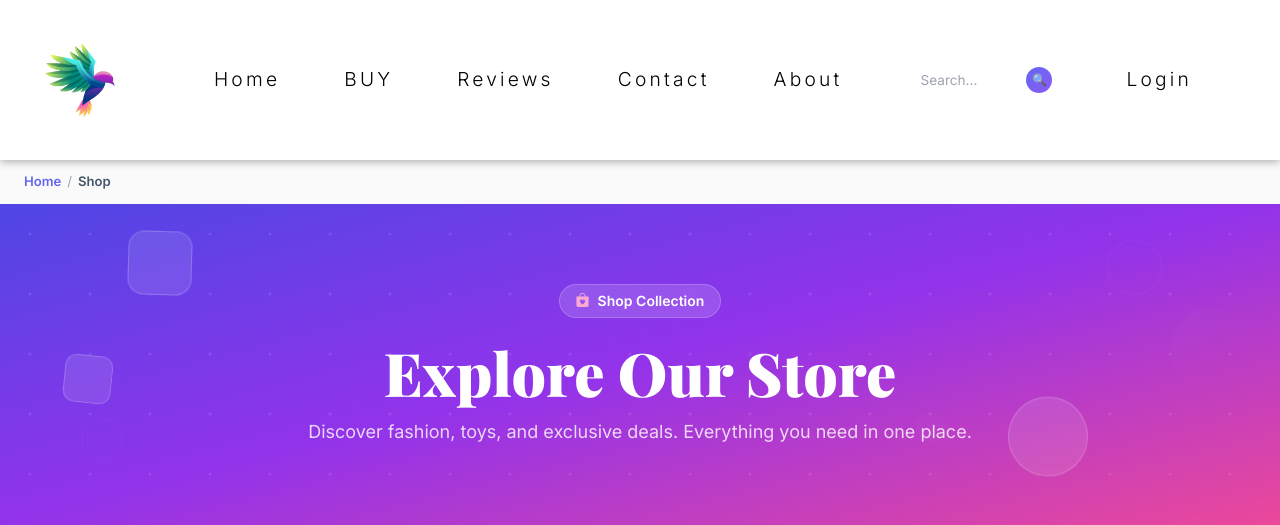
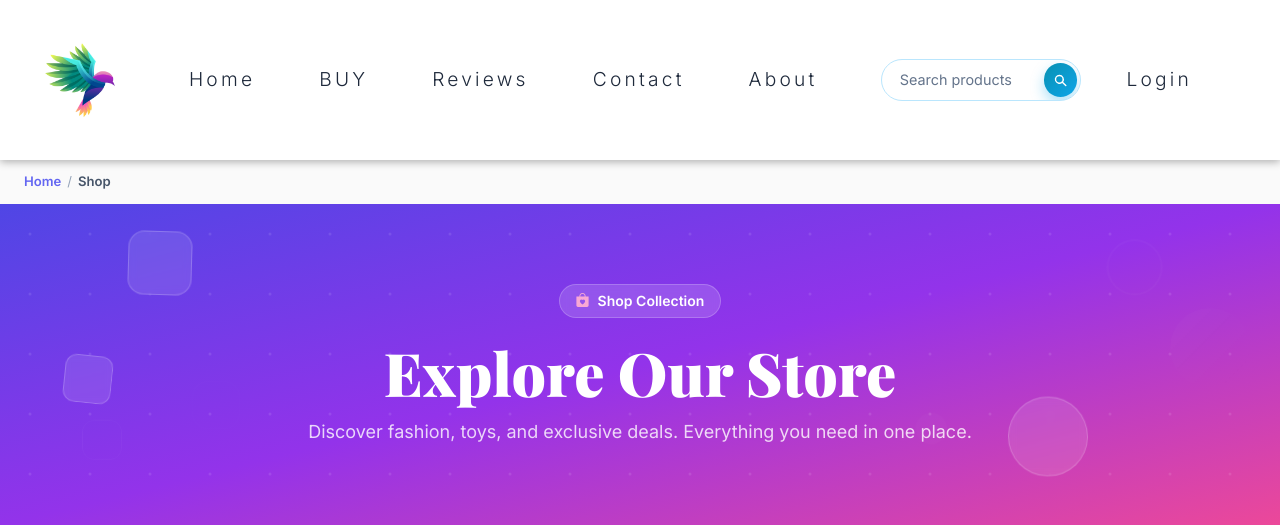
Before and after one commit to G-N-Deshan/Ecommerce-Project-cloths-toys, a Django app: page /buy/ in a window 1280 px wide. Shown: the top 525 px of the page. Run offline with Django 5.2, Linux system fonts and the light colour scheme; data comes from the database, SQL or seed files in the repository; data that the repository does not hold is empty; some libraries are stand-ins or nearby versions.

Commit message:
modify search function in navbar

```diff
--- a/static/navbar.css
+++ b/static/navbar.css
@@ -64,7 +64,7 @@ body{
     font-size: 1.2rem;
     font-weight: 300;
     margin-right: 3rem;
-    color: #000000;
+    color: #1e293b;
     text-decoration: none;
     letter-spacing: 0.2rem;
     background-color: transparent;
@@ -77,28 +77,28 @@ body{
 }
 
 .section-0 .navbar .nav-link:hover{
-    background-color: #eef2ff;
+    background-color: #ecfeff;
     transform: scale(1.05);
 }
 
 .section-0 .navbar .nav-link--home:hover{
-    color: #6366f1;
+    color: #0f766e;
 }
 
 .section-0 .navbar .nav-link--vehicles:hover{
-    color: #6366f1;
+    color: #0f766e;
 }
 
 .section-0 .navbar .nav-link--reviews:hover{
-    color: #6366f1;
+    color: #0f766e;
 }
 
 .section-0 .navbar .nav-link--contact:hover{
-    color: #6366f1;
+    color: #0f766e;
 }
 
 .section-0 .navbar .nav-link--about:hover{
-    color: #6366f1;
+    color: #0f766e;
 }
 
 .section-0 .navbar .nav-link--home{
@@ -132,7 +132,7 @@ body{
 }
 
 .section-0 .navbar .nav-link--login:hover{
-    color: #6366f1;
+    color: #0f766e;
 }
 
 .section-0 .navbar .nav-link--login{
@@ -194,6 +194,96 @@ body{
     background-color: transparent;
     border: none;
     cursor: pointer;
+}
+
+/* Search in navbar: icon only by default, input revealed on hover/focus */
+.nav-search-form {
+    display: inline-flex;
+    align-items: center;
+    justify-content: flex-end;
+    margin: 0 0.5rem;
+    position: relative;
+    width: 2.6rem;
+    height: 2.6rem;
+    padding: 0.2rem;
+    border-radius: 999px;
+    border: 1px solid #bae6fd;
+    background: #f0f9ff;
+    transition: width 0.28s ease, background-color 0.28s ease, box-shadow 0.28s ease;
+    overflow: hidden;
+}
+
+.nav-search-input {
+    width: 0;
+    opacity: 0;
+    border: none;
+    background: transparent;
+    color: #0f172a;
+    font-size: 0.9rem;
+    outline: none;
+    pointer-events: none;
+    transition: width 0.22s ease, opacity 0.2s ease;
+}
+
+.nav-search-input::placeholder {
+    color: #64748b;
+}
+
+.nav-search-btn {
+    width: 2.1rem;
+    height: 2.1rem;
+    border: none;
+    border-radius: 50%;
+    display: inline-flex;
+    align-items: center;
+    justify-content: center;
+    padding: 0;
+    flex: 0 0 2.1rem;
+    background: linear-gradient(135deg, #0891b2, #0ea5e9);
+    box-shadow: 0 6px 14px rgba(14, 165, 233, 0.35);
+}
+
+.nav-search-btn svg {
+    width: 1.05rem;
+    height: 1.05rem;
+    fill: #ffffff;
+}
+
+.nav-search-form:hover,
+.nav-search-form:focus-within {
+    width: 15rem;
+    background: #ffffff;
+    box-shadow: 0 7px 20px rgba(2, 132, 199, 0.22);
+}
+
+.nav-search-form:hover .nav-search-input,
+.nav-search-form:focus-within .nav-search-input {
+    width: 10.9rem;
+    opacity: 1;
+    pointer-events: auto;
+    margin-right: 0.45rem;
+}
+
+.nav-search-form:focus-within {
+    border-color: #38bdf8;
+}
+
+.nav-search-btn:hover {
+    transform: translateY(-1px);
+}
+
+@media (hover: none) {
+    .nav-search-form {
+        width: 12.5rem;
+        background: #ffffff;
+    }
+
+    .nav-search-input {
+        width: 8.6rem;
+        opacity: 1;
+        pointer-events: auto;
+        margin-right: 0.4rem;
+    }
 }
 
 /* Cart Icon Container */
--- a/templates/navbar.html
+++ b/templates/navbar.html
@@ -21,10 +21,14 @@
                 <button><a href="{% url 'contact_us' %}" class="nav-link nav-link--contact">Contact</a></button>
                 <button><a href="{% url 'about' %}" class="nav-link nav-link--about">About</a></button>
 
-                <!-- Search -->
-                <form action="{% url 'search' %}" method="GET" class="nav-search-form" style="display:inline-flex;align-items:center;margin:0 0.5rem;position:relative">
-                    <input type="text" name="q" placeholder="Search..." class="nav-search-input" style="padding:0.35rem 2.2rem 0.35rem 0.75rem;border:2px solid rgba(255,255,255,0.3);border-radius:20px;background:rgba(255,255,255,0.1);color:#fff;font-size:0.85rem;width:150px;outline:none;transition:all 0.3s">
-                    <button type="submit" style="position:absolute;right:4px;top:50%;transform:translateY(-50%);background:linear-gradient(135deg,#6366f1,#8b5cf6);border:none;border-radius:50%;width:26px;height:26px;display:flex;align-items:center;justify-content:center;cursor:pointer;color:#fff;font-size:0.75rem;padding:0;line-height:1" title="Search">🔍</button>
+                <!-- Search (icon-first, reveal on hover/focus) -->
+                <form action="{% url 'search' %}" method="GET" class="nav-search-form" aria-label="Search products">
+                    <input type="text" name="q" placeholder="Search products" class="nav-search-input" aria-label="Search query">
+                    <button type="submit" class="nav-search-btn" title="Search" aria-label="Search">
+                        <svg viewBox="0 0 24 24" aria-hidden="true" focusable="false">
+                            <path d="M10.5 4a6.5 6.5 0 1 0 4.05 11.58l4.44 4.44a1 1 0 0 0 1.42-1.42l-4.44-4.44A6.5 6.5 0 0 0 10.5 4zm0 2a4.5 4.5 0 1 1 0 9 4.5 4.5 0 0 1 0-9z"></path>
+                        </svg>
+                    </button>
                 </form>
 
                 <!-- Cart Icon - Only for authenticated users -->
```
